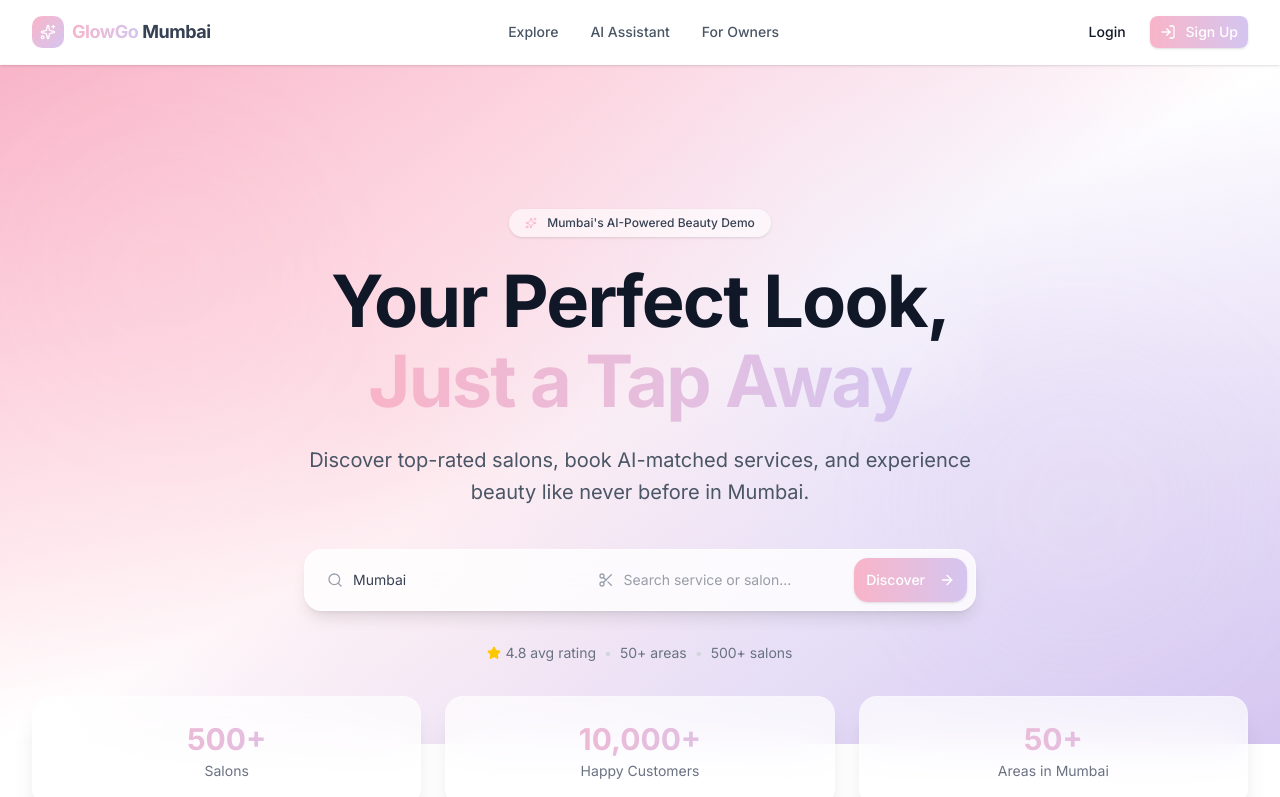
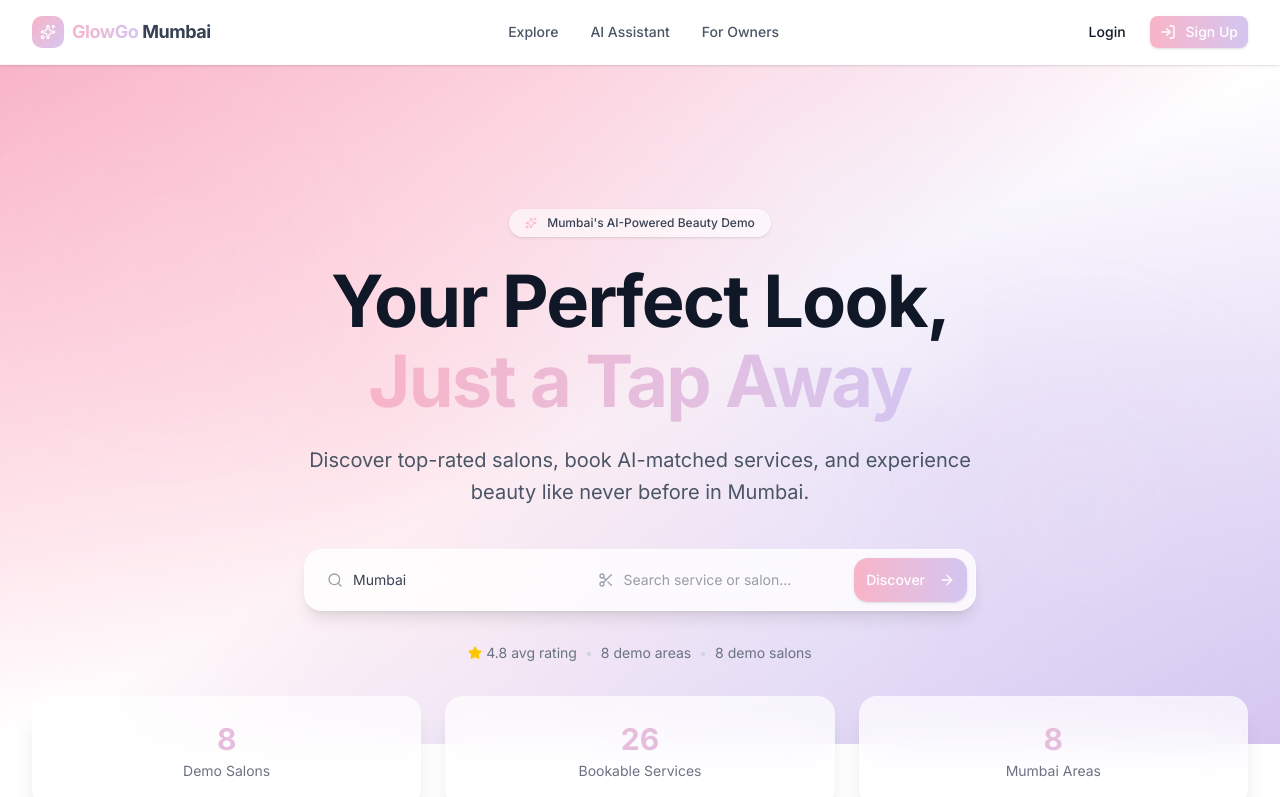
Before and after one commit to anshpatel2212/SuperXgen-HACKX, a Next.js app: page / in a window 1280 px wide. Shown: the top 797 px of the page. Built offline with nearby package versions, Linux system fonts and the light colour scheme.

Commit message:
fix: align home page text and counts with demo catalog and update category links

```diff
--- a/src/app/page.tsx
+++ b/src/app/page.tsx
@@ -21,10 +21,9 @@ import {
 import { Button } from "@/components/ui/button"
 import { Card, CardContent } from "@/components/ui/card"
 import { Badge } from "@/components/ui/badge"
-import { Input } from "@/components/ui/input"
 import { SalonCard } from "@/components/salon/salon-card"
 import type { Salon } from "@/types"
-import { SALONS, CATEGORIES, TESTIMONIALS } from "@/data"
+import { SALONS, SERVICES, CATEGORIES, TESTIMONIALS } from "@/data"
 import { cn } from "@/lib/utils"
 import { HomeSearch } from "@/components/home/home-search"
 
@@ -39,14 +38,14 @@ const FEATURES = [
   {
     icon: Shield,
     title: "Verified Reviews",
-    description: "Real reviews from verified customers with photo proof and detailed ratings",
+    description: "Browse detailed demo reviews and ratings while comparing salons",
     gradient: "from-purple-100 to-violet-50",
     iconColor: "text-glowgo-lavender",
   },
   {
     icon: CalendarCheck,
     title: "Easy Booking",
-    description: "Book appointments in under 30 seconds with instant confirmation",
+    description: "Send a booking request using managed salon availability and track its status",
     gradient: "from-emerald-100 to-teal-50",
     iconColor: "text-emerald-500",
   },
@@ -87,6 +86,7 @@ const CATEGORY_GRADIENTS = [
 const CATEGORY_ICONS = [Sparkles, Droplets, Scissors, Flower2, Zap, Hand, Heart, Sun]
 
 const featuredSalons = SALONS.filter((s) => s.featured).slice(0, 6)
+const catalogAreas = new Set(SALONS.map((salon) => `${salon.city}:${salon.area}`)).size
 
 export default function HomePage() {
   return (
@@ -140,9 +140,9 @@ function HeroSection() {
               <Star className="w-3.5 h-3.5 fill-yellow-400 text-yellow-400" /> 4.8 avg rating
             </span>
             <span className="text-gray-300">•</span>
-            <span>50+ areas</span>
+            <span>{catalogAreas} demo areas</span>
             <span className="text-gray-300">•</span>
-            <span>500+ salons</span>
+            <span>{SALONS.length} demo salons</span>
           </div>
         </div>
       </div>
@@ -156,9 +156,9 @@ function StatsSection() {
       <div className="mx-auto max-w-7xl px-4 sm:px-6 lg:px-8">
         <div className="grid grid-cols-3 gap-4 sm:gap-6">
           {[
-            { value: "500+", label: "Salons" },
-            { value: "10,000+", label: "Happy Customers" },
-            { value: "50+", label: "Areas in Mumbai" },
+            { value: SALONS.length.toString(), label: "Demo Salons" },
+            { value: SERVICES.length.toString(), label: "Bookable Services" },
+            { value: catalogAreas.toString(), label: "Mumbai Areas" },
           ].map((stat) => (
             <div
               key={stat.label}
@@ -232,7 +232,7 @@ function CategoriesSection() {
           {CATEGORIES.map((cat, i) => {
             const IconComponent = CATEGORY_ICONS[i] || Sparkles
             return (
-              <Link key={cat.id} href={`/explore?service=${encodeURIComponent(cat.name)}`} className="group">
+              <Link key={cat.id} href={`/explore?category=${encodeURIComponent(cat.slug)}`} className="group">
                 <Card className="border-0 overflow-hidden transition-all duration-300 hover:shadow-lg hover:-translate-y-1">
                   <CardContent className="p-6">
                     <div
@@ -273,7 +273,7 @@ function HowItWorksSection() {
     {
       number: "03",
       title: "Book & Relax",
-      description: "Instant booking confirmation. Show up and enjoy your premium beauty experience.",
+      description: "Send a pending appointment request, then track confirmation from your dashboard.",
     },
   ]
 
@@ -466,20 +466,14 @@ function CTASection() {
               Ready to Transform <span className="gradient-text">Your Look</span>?
             </h2>
             <p className="mt-4 text-gray-600 text-lg max-w-xl mx-auto">
-              Join thousands of happy customers. Your perfect beauty experience is waiting.
+              Browse the demo catalog and request your next salon appointment.
             </p>
-            <div className="mt-8 max-w-md mx-auto flex flex-col sm:flex-row gap-3">
-              <Input
-                type="email"
-                placeholder="Enter your email"
-                className="h-12 rounded-xl bg-white/80 border-white/50 text-gray-900 placeholder:text-gray-400"
-              />
+            <Link href="/explore" className="mt-8 inline-flex">
               <Button className="h-12 px-8 bg-gradient-to-r from-glowgo-pink to-glowgo-lavender text-white hover:opacity-90 rounded-xl shadow-lg whitespace-nowrap">
-                Get Started
+                Explore Salons
                 <ArrowRight className="w-4 h-4 ml-2" />
               </Button>
-            </div>
-            <p className="mt-4 text-xs text-gray-400">No spam. Unsubscribe anytime.</p>
+            </Link>
           </div>
         </div>
       </div>
```
